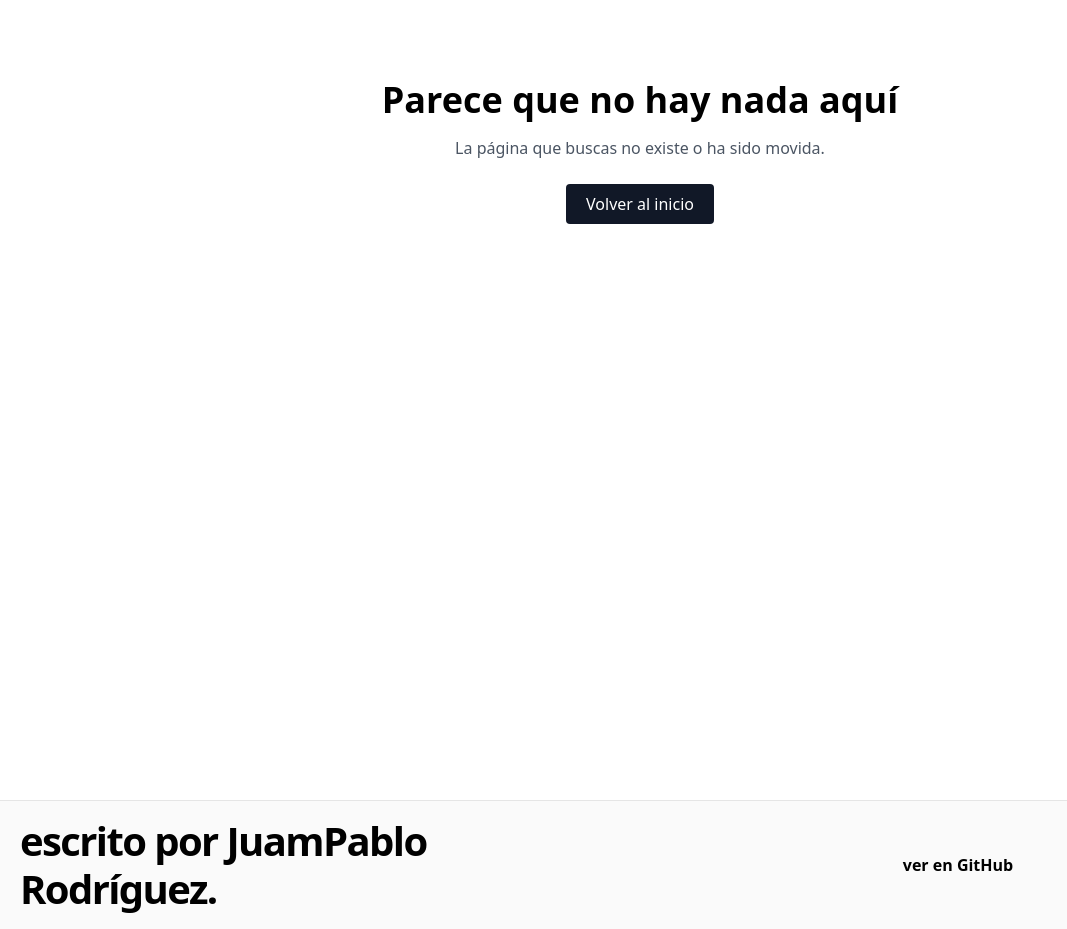
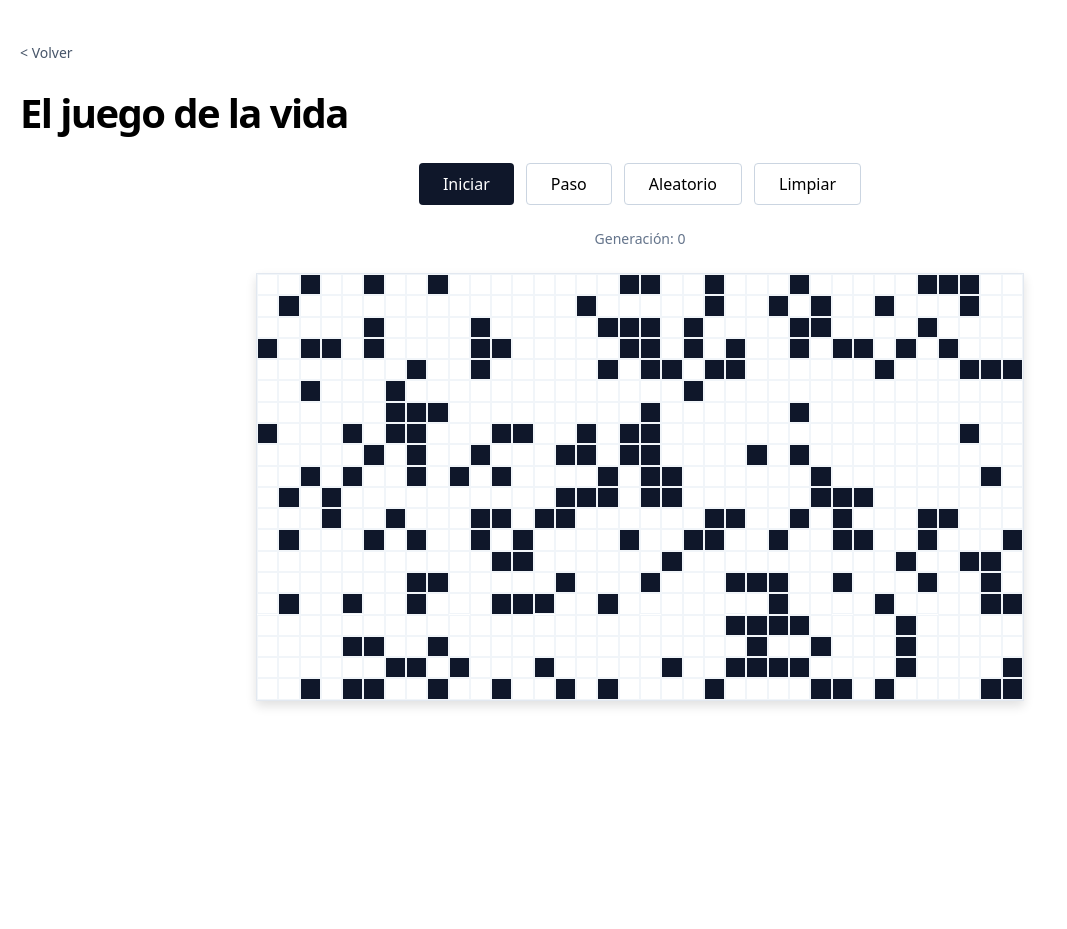
Before and after one commit to Guaaan/Juampablo.rodriguez, a Next.js app: page /juego-de-la-vida in a window 1280 px wide. Before the commit this address had no page. Shown: the whole page, without its empty margins (0-1067 px from the left). After the commit the page ends 800 px from the top, so only its background shows below. Built offline with nearby package versions, Linux system fonts and the light colour scheme.

Commit message:
soluciona la caida

```diff
--- /dev/null
+++ b/components/GameOfLife.tsx
@@ -0,0 +1,134 @@
+import React, { useEffect, useState } from 'react'
+
+const ROWS = 20
+const COLS = 36
+const TICK_MS = 150
+
+type Grid = boolean[][]
+
+function makeEmptyGrid(): Grid {
+  return Array.from({ length: ROWS }, () => Array(COLS).fill(false))
+}
+
+function makeRandomGrid(): Grid {
+  return Array.from({ length: ROWS }, () =>
+    Array.from({ length: COLS }, () => Math.random() > 0.75)
+  )
+}
+
+const NEIGHBOR_OFFSETS = [
+  [-1, -1], [-1, 0], [-1, 1],
+  [0, -1], [0, 1],
+  [1, -1], [1, 0], [1, 1],
+]
+
+function nextGeneration(grid: Grid): Grid {
+  return grid.map((row, y) =>
+    row.map((alive, x) => {
+      let neighbors = 0
+      for (const [dy, dx] of NEIGHBOR_OFFSETS) {
+        const ny = y + dy
+        const nx = x + dx
+        if (ny >= 0 && ny < ROWS && nx >= 0 && nx < COLS && grid[ny][nx]) {
+          neighbors++
+        }
+      }
+      return alive ? neighbors === 2 || neighbors === 3 : neighbors === 3
+    })
+  )
+}
+
+const GameOfLife: React.FC = () => {
+  const [grid, setGrid] = useState<Grid>(makeEmptyGrid)
+  const [running, setRunning] = useState(false)
+  const [generation, setGeneration] = useState(0)
+
+  // Poblar con un patrón aleatorio solo en el cliente para no romper la hidratación
+  useEffect(() => {
+    setGrid(makeRandomGrid())
+  }, [])
+
+  useEffect(() => {
+    if (!running) return
+    const id = setInterval(() => {
+      setGrid((g) => nextGeneration(g))
+      setGeneration((g) => g + 1)
+    }, TICK_MS)
+    return () => clearInterval(id)
+  }, [running])
+
+  const toggleCell = (y: number, x: number) => {
+    setGrid((g) => g.map((row, ry) => (ry !== y ? row : row.map((cell, rx) => (rx === x ? !cell : cell)))))
+  }
+
+  const step = () => {
+    setGrid((g) => nextGeneration(g))
+    setGeneration((g) => g + 1)
+  }
+
+  const randomize = () => {
+    setGrid(makeRandomGrid())
+    setGeneration(0)
+    setRunning(false)
+  }
+
+  const clear = () => {
+    setGrid(makeEmptyGrid())
+    setGeneration(0)
+    setRunning(false)
+  }
+
+  return (
+    <div className="flex flex-col items-center gap-6">
+      <div className="flex flex-wrap gap-3 justify-center">
+        <button
+          onClick={() => setRunning((r) => !r)}
+          className="px-6 py-2 rounded bg-slate-900 text-white font-medium hover:bg-slate-700 transition-colors"
+        >
+          {running ? 'Pausar' : 'Iniciar'}
+        </button>
+        <button
+          onClick={step}
+          disabled={running}
+          className="px-6 py-2 rounded border border-slate-300 font-medium disabled:opacity-40 hover:bg-slate-50 transition-colors"
+        >
+          Paso
+        </button>
+        <button
+          onClick={randomize}
+          className="px-6 py-2 rounded border border-slate-300 font-medium hover:bg-slate-50 transition-colors"
+        >
+          Aleatorio
+        </button>
+        <button
+          onClick={clear}
+          className="px-6 py-2 rounded border border-slate-300 font-medium hover:bg-slate-50 transition-colors"
+        >
+          Limpiar
+        </button>
+      </div>
+
+      <p className="text-sm text-slate-500">Generación: {generation}</p>
+
+      <div
+        className="grid w-full max-w-3xl border border-slate-200 shadow-sm"
+        style={{ gridTemplateColumns: `repeat(${COLS}, minmax(0, 1fr))` }}
+      >
+        {grid.map((row, y) =>
+          row.map((alive, x) => (
+            <button
+              key={`${y}-${x}`}
+              onClick={() => toggleCell(y, x)}
+              aria-label={`celda ${y}-${x}`}
+              className={`aspect-square border border-slate-100 transition-colors ${
+                alive ? 'bg-slate-900' : 'bg-white hover:bg-slate-100'
+              }`}
+            />
+          ))
+        )}
+      </div>
+    </div>
+  )
+}
+
+export default GameOfLife
--- a/components/GeometricPattern.tsx
+++ b/components/GeometricPattern.tsx
@@ -61,7 +61,7 @@ class SeededRandom {
     return min + this.next() * (max - min)
   }
 
-  choice<T>(array: T[]): T {
+  choice<T>(array: readonly T[]): T {
     return array[Math.floor(this.next() * array.length)]
   }
 }
--- a/pages/about.tsx
+++ b/pages/about.tsx
@@ -43,7 +43,7 @@ export default function Index({ allPosts}: Props) {
             description="Desarrollo de eCommerce, portales B2B, sistemas internos, dashboards y APIs escalables. Trabajamos con Svelte, React/Next.js, Python, Node.js y .NET; bases PostgreSQL/SQL Server y despliegue en AWS/Azure. Entregamos MVPs rápidos, integraciones eficientes y soporte continuo para optimizar procesos y rendimiento."
             imageSrc="https://www.promedia.es/wp-content/uploads/2024/11/imagen-3.jpg"
             variant="normal"
-            photo={false}
+            hasPhoto={false}
             reverse={false}
             titleColorClass="text-sky-700"
           />
--- a/pages/index.tsx
+++ b/pages/index.tsx
@@ -6,6 +6,7 @@ import Layout from '@/components/layout'
 import SectionShowcase from '@/components/SectionShowcase'
 import { getAllPosts } from '@/lib/api'
 import Head from 'next/head'
+import Link from 'next/link'
 import { CMS_NAME } from '@/lib/constants'
 import Post from '@/interfaces/post'
 
@@ -74,6 +75,15 @@ export default function Index({ allPosts}: Props) {
             reverse={true}
             titleColorClass="text-amber-300"
           />
+          <div className="flex justify-center py-14 md:py-20">
+            <Link
+              href="/juego-de-la-vida"
+              className="px-8 py-3 rounded border border-slate-300 text-lg font-medium hover:bg-slate-50 transition-colors"
+            >
+              ¿Has jugado al juego de la vida?
+            </Link>
+          </div>
+
           {/* el post grande que se ve en medio */}
           {heroPost && (
             <HeroPost
--- /dev/null
+++ b/pages/juego-de-la-vida.tsx
@@ -0,0 +1,31 @@
+import Container from '@/components/container'
+import AltLayout from '@/components/alt-layout'
+import GameOfLife from '@/components/GameOfLife'
+import Link from 'next/link'
+import Head from 'next/head'
+
+export default function JuegoDeLaVida() {
+  return (
+    <AltLayout>
+      <Head>
+        <title>Juego de la vida — Juampablo Rodríguez Rojas</title>
+      </Head>
+      <Container>
+        <div className="py-10">
+          <Link
+            href="/"
+            className="inline-block mb-8 text-sm font-medium text-slate-600 hover:text-slate-900 transition-colors"
+          >
+            {'< Volver'}
+          </Link>
+
+          <h1 className="text-3xl md:text-5xl font-bold tracking-tighter mb-8">
+            El juego de la vida
+          </h1>
+
+          <GameOfLife />
+        </div>
+      </Container>
+    </AltLayout>
+  )
+}
```
